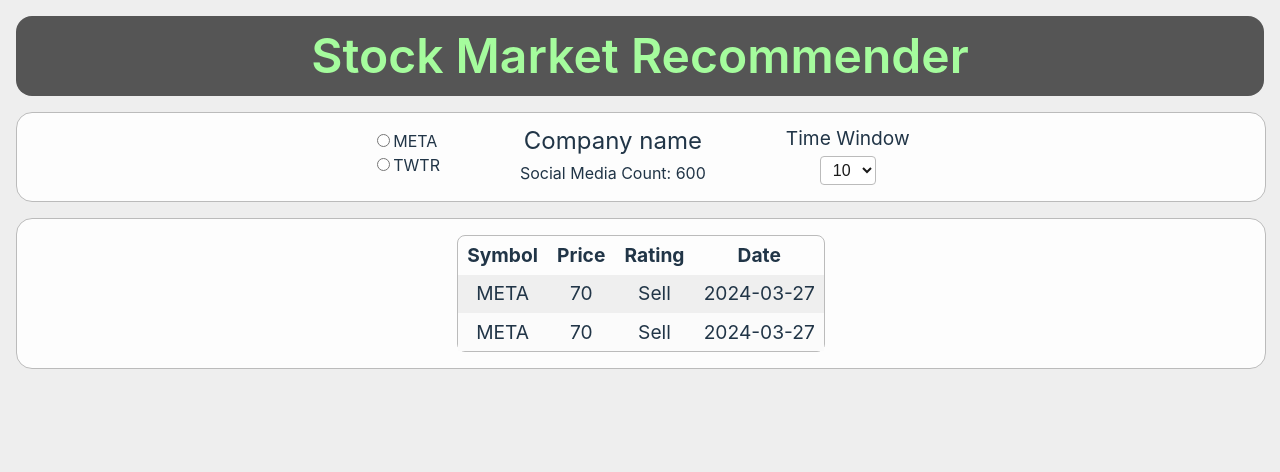
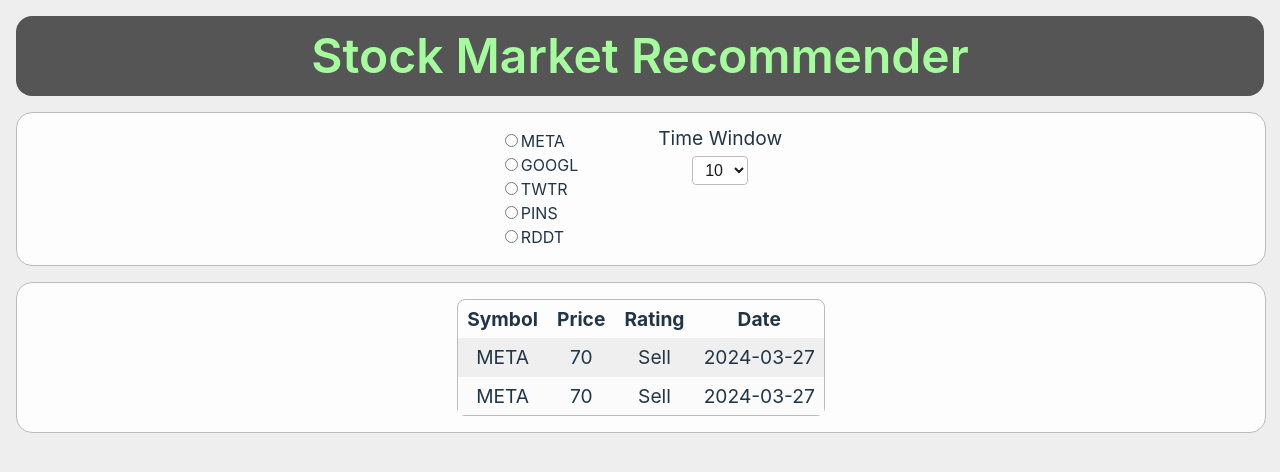
Before and after one commit to krisbelangernelson/stock-prediction, a React (Vite) app: page / in a window 1280 px wide. Shown: the top 472 px of the page. Built offline with nearby package versions, Linux system fonts and the light colour scheme.

Commit message:
feat: company info and time window state

```diff
--- a/src/App.tsx
+++ b/src/App.tsx
@@ -1,22 +1,37 @@
-import { useMemo, useState } from 'react'
+import { useCallback, useEffect, useMemo, useState } from 'react'
 import Header from './components/Header'
 import StockForm from './components/StockForm'
 import StockTable from './components/StockTable'
 import { getMockData } from './utils/generateMockData'
 import './App.css'
 
+type Data = {
+  [x: string]: {
+    date: string;
+    price: number;
+    socialMediaCount: number;
+  }[]
+}
+
 
 function App() {
   const [stock, setStock] = useState('')
-  const data = useMemo(() => getMockData(stock, 10), [stock])
+  const [timeWindow, setTimeWindow] = useState('10')
+
+  const data = useMemo(() => {
+    if (!stock || !timeWindow) return []
+    return getMockData(stock, Number(timeWindow))
+  }, [stock, timeWindow]) as Data
 
   console.log('data', data)
   console.log('stock', stock)
+  console.log('timeWindow', timeWindow)
+
   return (
     <div className="wrapper">
       <Header />
       <main>
-        <StockForm stock={stock} setStock={setStock} />
+        <StockForm stock={stock} setStock={setStock} timeWindow={timeWindow} setTimeWindow={setTimeWindow} />
         <StockTable />
       </main>
     </div>
--- a/src/components/StockForm/SocialMediaInfo.tsx
+++ b/src/components/StockForm/SocialMediaInfo.tsx
@@ -1,8 +1,16 @@
-export default function SocialMediaInfo() {
+interface SocialMediaInfoProps {
+  company: {
+    symbol: string
+    name: string
+  }
+}
+
+export default function SocialMediaInfo(props: SocialMediaInfoProps) {
+  const { company } = props
+
   return (
     <div className="social-media-info">
-      <div className="company-name">Company name</div>
-      <div className="social-count">Social Media Count: <span>600</span></div>
+      <div className="company-name">{company.name}</div>
     </div>
   )
 }
--- a/src/components/StockForm/StockForm.css
+++ b/src/components/StockForm/StockForm.css
@@ -37,10 +37,6 @@
   line-height: 1.5rem;
 }
 
-.social-count {
-  margin-top: 0.5rem;
-}
-
 .time-window {
   & .time-title {
     font-size: 1.2rem;
--- a/src/components/StockForm/StockForm.tsx
+++ b/src/components/StockForm/StockForm.tsx
@@ -3,21 +3,30 @@
 import './StockForm.css'
 import StockList from './StockList';
 import TimeWindow from './TimeWindow';
+import companies from "../../mocks/data/companyData"
 
-export interface StockFormProps {
+export interface StockProps {
   setStock: Dispatch<SetStateAction<string>>
   stock: string
 }
 
+export interface TimeWindowProps {
+  setTimeWindow: Dispatch<SetStateAction<string>>
+  timeWindow: string
+}
+
+interface StockFormProps extends StockProps, TimeWindowProps { }
+
 export default function StockForm(props: StockFormProps) {
-  const { setStock, stock } = props
+  const { setStock, stock, timeWindow, setTimeWindow } = props
+  const company = companies.find((company) => company.symbol === stock)
 
   return (
     <section className="stock-form">
       <div className="stock-form-content">
         <StockList stock={stock} setStock={setStock} />
-        <SocialMediaInfo />
-        <TimeWindow />
+        {company && <SocialMediaInfo company={company} />}
+        <TimeWindow timeWindow={timeWindow} setTimeWindow={setTimeWindow} />
       </div>
     </section>
   )
--- a/src/components/StockForm/StockList.tsx
+++ b/src/components/StockForm/StockList.tsx
@@ -1,29 +1,16 @@
-import { StockFormProps } from "./StockForm"
+import { StockProps } from "./StockForm"
+import StockListItem from "./StockListItem"
+import companies from "../../mocks/data/companyData"
 
-interface StockListProps extends StockFormProps { }
+interface StockListProps extends StockProps { }
 
 export default function StockList(props: StockListProps) {
   const { setStock, stock } = props
-
   return (
     <div className="stock-list">
       <div className="stock-list-items">
-        <div className="stock-list-item">
-          <input type="radio" id="meta" name="stockPick" value="meta" onChange={(e) => setStock(e.target.value)} checked={stock === 'meta'} />
-          <label htmlFor="meta">META</label>
-        </div>
-        <div className="stock-list-item">
-          <input type="radio" id="twitter" name="stockPick" value="twitter" onChange={(e) => setStock(e.target.value)} checked={stock === 'twitter'} />
-          <label htmlFor="twitter">TWTR</label>
-        </div>
+        {companies.map((company) => <StockListItem key={company.symbol} stock={stock} setStock={setStock} symbol={company.symbol} />)}
       </div>
-
     </div>
   )
 }
-
-
-// youtube
-// instagram
-// tiktok
-// x/twitter
--- /dev/null
+++ b/src/components/StockForm/StockListItem.tsx
@@ -0,0 +1,16 @@
+import { StockProps } from "./StockForm"
+
+interface StockListProps extends StockProps {
+  symbol: string
+}
+
+export default function StockListItem(props: StockListProps) {
+  const { setStock, stock, symbol } = props
+
+  return (
+    <div className="stock-list-item">
+      <input type="radio" id={symbol} name="stockPick" value={symbol} onChange={(e) => setStock(e.target.value)} checked={stock === symbol} />
+      <label htmlFor={symbol}>{symbol}</label>
+    </div>
+  )
+}
--- a/src/components/StockForm/TimeWindow.tsx
+++ b/src/components/StockForm/TimeWindow.tsx
@@ -1,11 +1,14 @@
-export default function TimeWindow() {
+import { TimeWindowProps } from "./StockForm"
+
+export default function TimeWindow(props: TimeWindowProps) {
+  const { setTimeWindow, timeWindow } = props
   return (
     <div className="time-window">
       <div>
         <div className="time-title">Time Window</div>
-        <select name="timeWindow" id="select-time">
+        <select name="timeWindow" id="select-time" value={timeWindow} onChange={(e) => { setTimeWindow(e.target.value) }}>
           <option value="5">5</option>
-          <option value="10" selected>10</option>
+          <option value="10">10</option>
           <option value="20">20</option>
         </select>
       </div>
--- /dev/null
+++ b/src/mocks/data/companyData.ts
@@ -0,0 +1,16 @@
+export default [{
+  symbol: 'META',
+  name: 'Facebook / Meta'
+}, {
+  symbol: 'GOOGL',
+  name: 'YouTube / Google / Alphabet'
+}, {
+  symbol: 'TWTR',
+  name: 'X / Twitter'
+}, {
+  symbol: 'PINS',
+  name: 'Pinterest'
+}, {
+  symbol: 'RDDT',
+  name: 'Reddit'
+}]
--- a/src/utils/generateMockData.ts
+++ b/src/utils/generateMockData.ts
@@ -1,5 +1,5 @@
 export function getMockData(symbol: string, daysAgo: number) {
-  if (!symbol) return []
+  if (!symbol || !daysAgo) return []
   const allDates = []
 
   for (let i = 0; i < daysAgo; i++) {
@@ -13,7 +13,7 @@
     [symbol]: allDates.map((date, i) => {
       const price = Math.random() * char * 10
       const count = price * (i + 1)
-      return { date, price: price.toFixed(2), socialMediaCount: count.toFixed(2) }
+      return { date, price: Number(price.toFixed(2)), socialMediaCount: Number(count.toFixed(2)) }
     })
   }
 }
```
